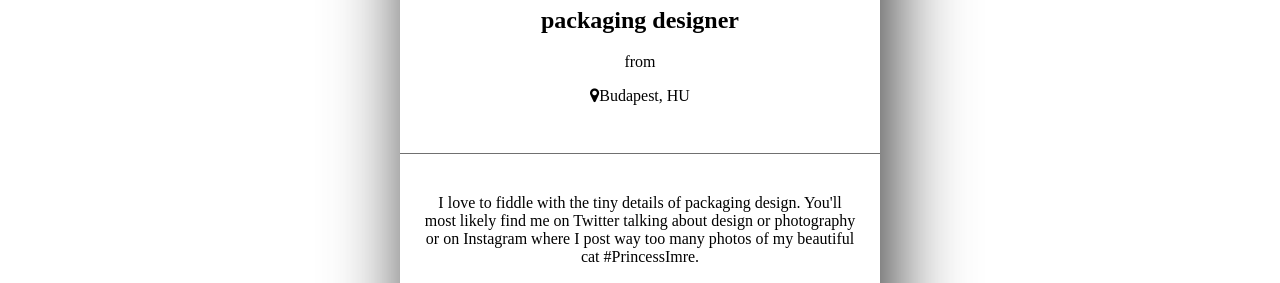
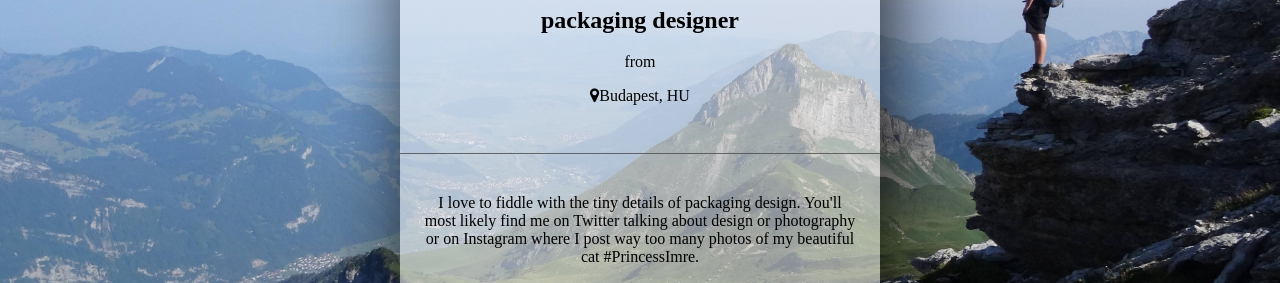
Before and after one commit to KiralyTamas/CodeBerryOnlineNameCard, a plain HTML site: page index.html in a window 1280 px wide. Shown: the part 275-558 px from the top of the page. Drawn offline with Linux system fonts and the light colour scheme.

Commit message:
Újjabb javítás

```diff
--- a/style.css
+++ b/style.css
@@ -43,7 +43,7 @@ li {
 	max-width: 90%;
 }
 body {
-	background: url(/OnlineNamecard/assets/9kh3G8L.jpg) no-repeat center center
+	background: url(assets/9kh3G8L.jpg) no-repeat center center
 		fixed;
 	background-size: cover;
 }
```
